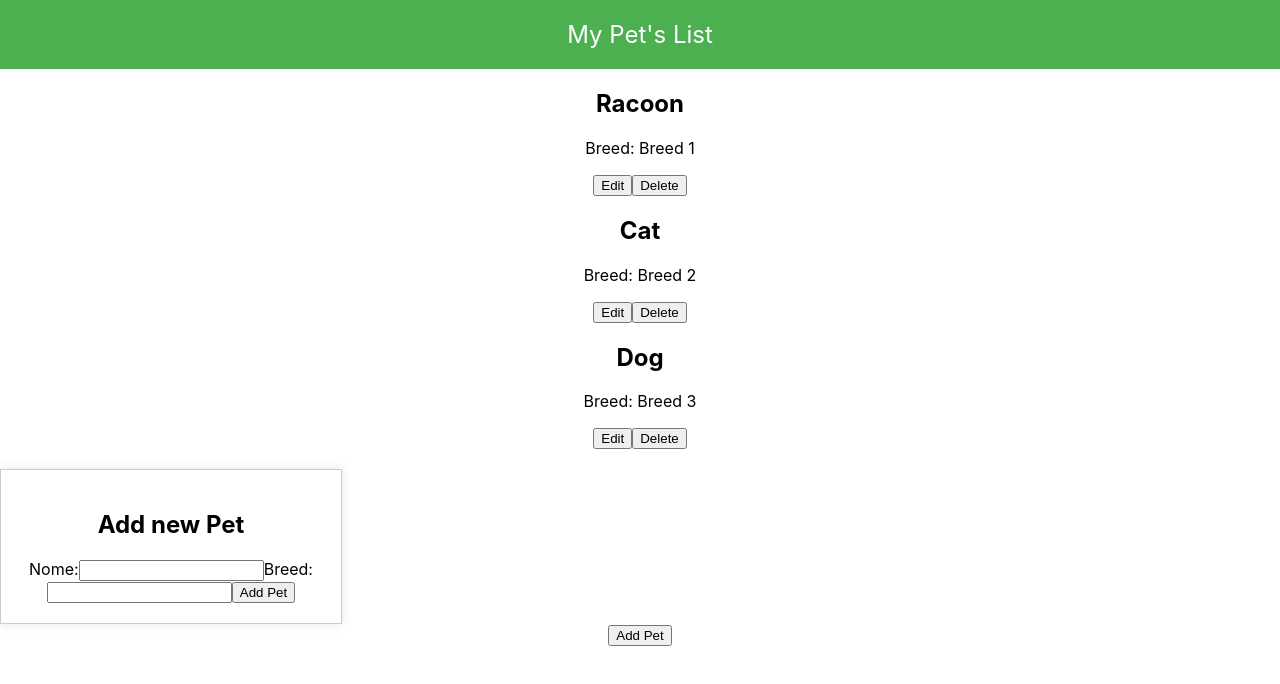
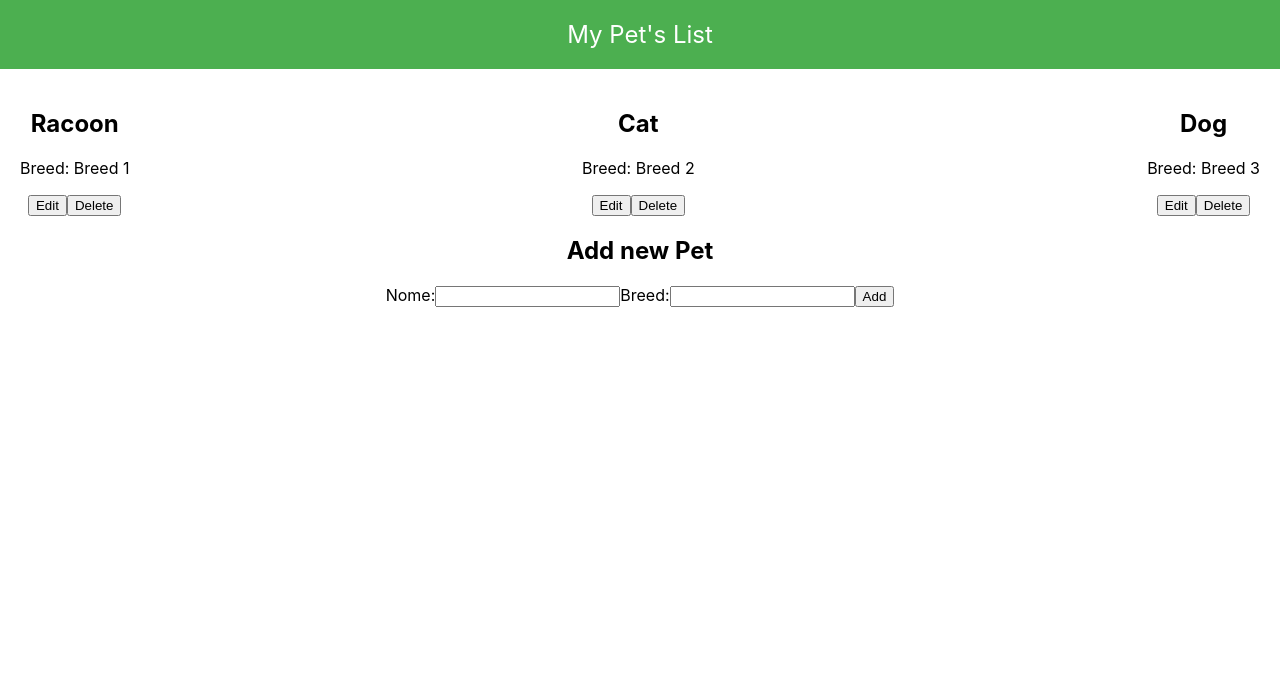
Before and after one commit to vivignutz/deladdpets, a React (Create React App) app: page / in a window 1280 px wide. Both pictures are taken after a click on the button "Add Pet". Shown: the top 684 px of the page. Built offline with nearby package versions, Linux system fonts and the light colour scheme.

Commit message:
Button Add pet solved, and some css styles

```diff
--- a/src/App.css
+++ b/src/App.css
@@ -8,7 +8,6 @@ body {
   text-align: center;
 }
 
-/* Estilo para o cabeçalho */
 .Header {
   background-color: #4caf50;
   padding: 20px;
@@ -17,34 +16,23 @@ body {
   font-size: 24px;
 }
 
-/* Estilo geral para os componentes de lista */
 .ListContainer {
   display: flex;
-  flex-direction: column;
-  align-items: center;
+  flex-wrap: wrap;
+  justify-content: space-around;
+  padding: 20px;
 }
 
-/* Estilo para o formulário de adição de pet */
-.add-pet-form {
-  margin-top: 20px;
-  border: 1px solid #ccc;
-  padding: 20px;
-  width: 300px;
-  box-shadow: 0 0 10px rgba(0, 0, 0, 0.1);
-}
-
-/* Estilo para os cartões de pet */
 .PetCard {
   margin: 10px;
   padding: 15px;
-  border: 1px solid #ddd;
+  border: 2px solid #ddd;
   border-radius: 8px;
   box-shadow: 0 2px 4px rgba(0, 0, 0, 0.1);
   background-color: #fff;
   max-width: 300px;
 }
 
-/* Estilo para os botões comuns */
 .button {
   background-color: #4caf50;
   color: white;
@@ -55,8 +43,3 @@ body {
   font-size: 16px;
   margin-top: 10px;
 }
-
-/* Estilo para o botão de adicionar pet */
-.add-button {
-  background-color: #2196f3;
-}
--- a/src/Header.css
+++ b/src/Header.css
@@ -1,7 +1,7 @@
-/* src/Header.css */
-.header {
+/* .header {
     background-color: #66696d;
     text-align: center;
     color: white;
     font-size: 24px;
 }
+ */
--- a/src/PetList.css
+++ b/src/PetList.css
@@ -1,16 +1,12 @@
 /* src/PetList.css */
-.pet-list {
+.pet-card-container {
   display: flex;
   flex-wrap: wrap;
-  justify-content: space-around;
+  justify-content: space-between;
+  margin: 20px;
 }
 
-.add-pet-form {
-  margin-top: 20px;
-  border: 1px solid #ccc;
-  padding: 10px;
+.pet-card {
+  width: calc(50% - 10px);
+  margin-bottom: 20px;
 }
-
-.add-pet-button {
-  margin-top: 10px;
-}
--- a/src/PetList.js
+++ b/src/PetList.js
@@ -2,7 +2,6 @@
 import React, { useState } from 'react';
 import PetCard from './PetCard';
 import './PetList.css';
-import './Header.css';
 
 function PetList({ pets, setPets }) {
   const [newPet, setNewPet] = useState({ name: '', breed: '' });
@@ -20,35 +19,29 @@ function PetList({ pets, setPets }) {
   };
 
   return (
-    <div>
-      {pets.map((pet) => (
-        <PetCard key={pet.id} pet={pet} setPets={setPets} />
-      ))}
+    <div className="pet-list">
+      <div className="pet-card-container">
+        {pets.map((pet) => (
+          <PetCard key={pet.id} pet={pet} setPets={setPets} className="pet-card" />
+        ))}
+      </div>
       {showForm && (
         <div className="add-pet-form">
           <h2>Add new Pet</h2>
           <label>
             Nome:
-            <input
-              type="text"
-              name="name"
-              value={newPet.name}
-              onChange={handleChange}
-            />
+            <input type="text" name="name" value={newPet.name} onChange={handleChange} />
           </label>
           <label>
             Breed:
-            <input
-              type="text"
-              name="breed"
-              value={newPet.breed}
-              onChange={handleChange}
-            />
+            <input type="text" name="breed" value={newPet.breed} onChange={handleChange} />
           </label>
-          <button onClick={handleAddPet}>Add Pet</button>
+          <button className="add-pet-button" onClick={handleAddPet}>
+            Add
+          </button>
         </div>
       )}
-      <button onClick={() => setShowForm(!showForm)}>Add Pet</button>
+      {!showForm && <button onClick={() => setShowForm(!showForm)}>Add Pet</button>}
     </div>
   );
 }
```
